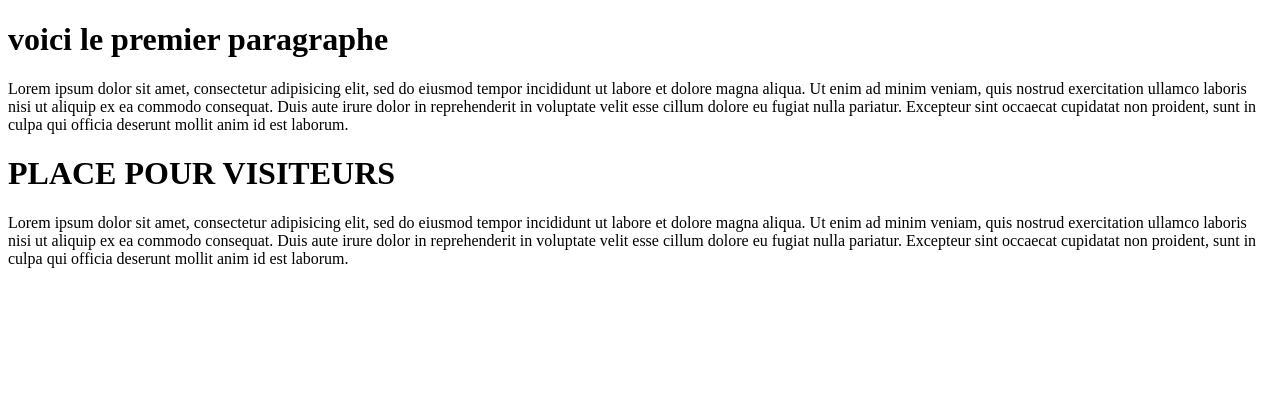
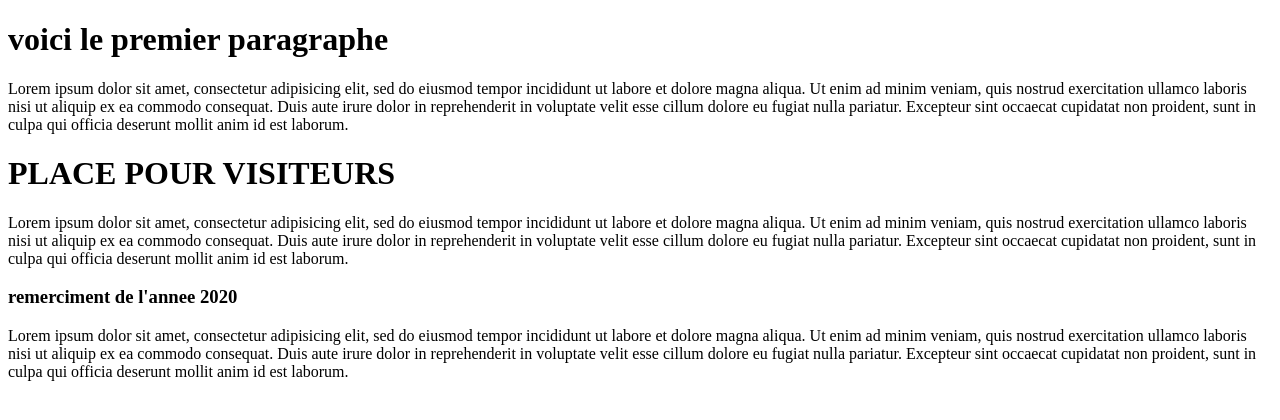
Before and after one commit to GhislainMitahi/monpremierpjet, a plain HTML site: page index.html in a window 1280 px wide. Drawn offline with Linux system fonts and the light colour scheme.

Commit message:
etat final du fichier

```diff
--- a/index.html
+++ b/index.html
@@ -22,6 +22,13 @@ consequat. Duis aute irure dolor in reprehenderit in voluptate velit esse
 cillum dolore eu fugiat nulla pariatur. Excepteur sint occaecat cupidatat non
 proident, sunt in culpa qui officia deserunt mollit anim id est laborum.
 </p>
+<p> <h3> remerciment de l'annee 2020</h3>
+Lorem ipsum dolor sit amet, consectetur adipisicing elit, sed do eiusmod
+tempor incididunt ut labore et dolore magna aliqua. Ut enim ad minim veniam,
+quis nostrud exercitation ullamco laboris nisi ut aliquip ex ea commodo
+consequat. Duis aute irure dolor in reprehenderit in voluptate velit esse
+cillum dolore eu fugiat nulla pariatur. Excepteur sint occaecat cupidatat non
+proident, sunt in culpa qui officia deserunt mollit anim id est laborum.</p>
 
 
 
```
